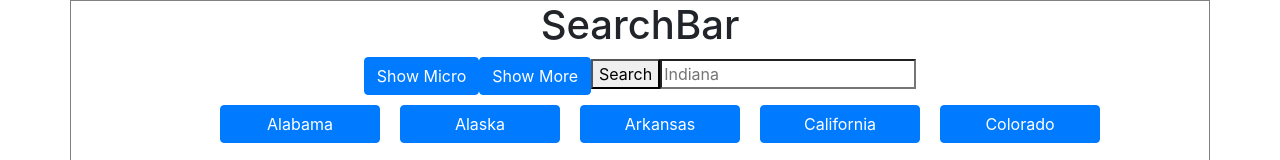
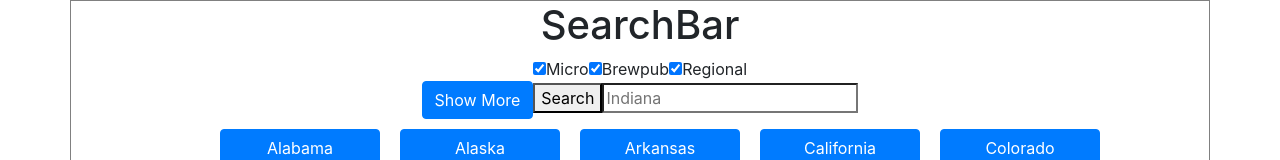
Before and after one commit to SeanCodyDev/open-brewery, a React (Create React App) app: page / in a window 1280 px wide. Shown: the top 160 px of the page. Built offline with nearby package versions, Linux system fonts and the light colour scheme; no server answers.

Commit message:
filter state change functional

```diff
--- a/src/components/searchbar.js
+++ b/src/components/searchbar.js
@@ -4,6 +4,8 @@ import {API_BASE_URL} from '../config'
 import './searchbar.css';
 
 import {Button, Container} from 'react-bootstrap'
+
+import TypesFilter from './typesfilter';
 
 
 export default class SearchBar extends Component {
@@ -117,10 +119,6 @@ export default class SearchBar extends Component {
       }, () => this.fetchStateResults(this.state.searchRegion))
   }
 
-  //filters to only include specific brewery type
-  showMicro(type) {
-    console.log('type should be micro:', type)
-  }
 
   //sets searchTerm controlled variable
   onChange(searchTerm){
@@ -144,6 +142,18 @@ export default class SearchBar extends Component {
             console.log(err);
         });
 	}
+
+  //filters to only include specific brewery type
+  handleFilterChange(filterTarget){
+    let filterObj = {
+      [filterTarget]: !this.state.typesDisplayed[filterTarget]
+    }
+
+    this.setState({
+      ...this.state,
+      typesDisplayed: {...this.state.typesDisplayed, ...filterObj}
+    })
+  }
 
   render() {
 
@@ -175,11 +185,13 @@ export default class SearchBar extends Component {
       menuButton = <Button onClick={()=>{this.showButtons()}}>Show Menu</Button>
     }
 
+
     return (
       <Container className="search-bar">
         <h1>SearchBar</h1>
+        <TypesFilter typesDisplayed={this.state.typesDisplayed} handleFilterChange={filterTarget => this.handleFilterChange(filterTarget)} />
         <form onSubmit={(e)=>{this.handleSearch(e)}}>
-          <Button onClick={(e)=>{this.showMicro(e.target.value)}} value="micro">Show Micro</Button>
+
           <Button onClick={()=>{this.showMoreResults()}}>Show More</Button>
           {menuButton}
 
--- /dev/null
+++ b/src/components/typesfilter.js
@@ -0,0 +1,31 @@
+import React from 'react';
+
+export default function TypesFilter(props){
+
+	return(
+
+		<div>
+			<form>
+				<input
+				type="checkbox"
+				checked={props.typesDisplayed.micro}
+				value="micro"
+				onChange={e => props.handleFilterChange(e.target.value)}
+				/>Micro
+				<input
+				type="checkbox"
+				checked={props.typesDisplayed.brewpub}
+				value="brewpub"
+				onChange={e => props.handleFilterChange(e.target.value)}
+				/>Brewpub
+				<input
+				type="checkbox"
+				checked={props.typesDisplayed.regional}
+				value="regional"
+				onChange={e => props.handleFilterChange(e.target.value)}
+				/>Regional
+			</form>
+		</div>
+
+	)
+}
```
